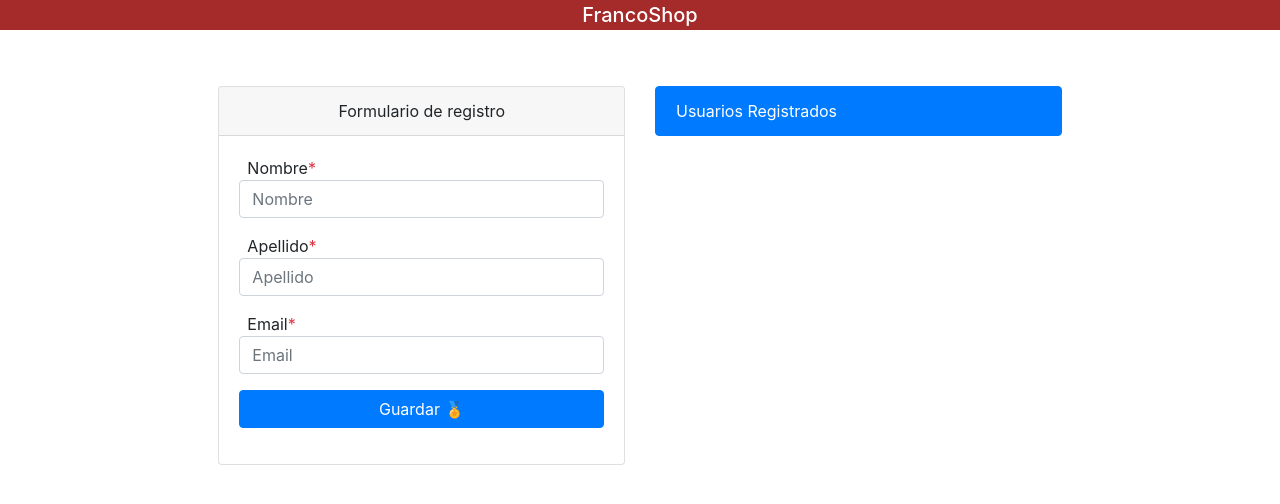
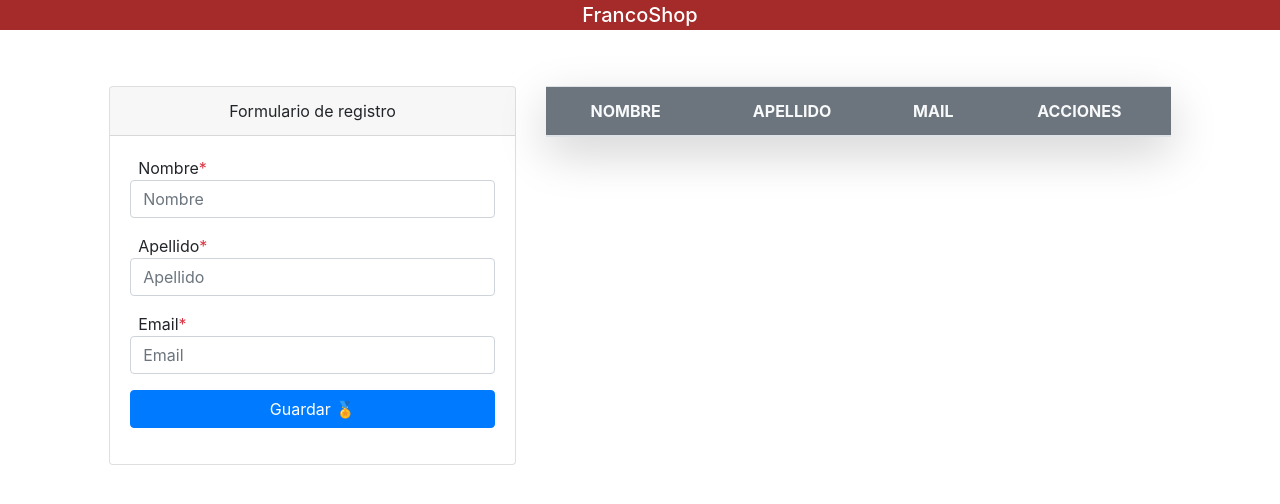
Before and after one commit to pmNiko/form-react, a React (Create React App) app: page / in a window 1280 px wide. Shown: the top 504 px of the page. Built offline with nearby package versions, Linux system fonts and the light colour scheme.

Commit message:
Add style list

```diff
--- a/src/App.js
+++ b/src/App.js
@@ -35,7 +35,7 @@ function App() {
             <Register addUser= {addUser}/>
           </div>
 
-          <div className="col-4">
+          <div className="col-6">
             <List removeUser={removeUser} usuarios={users} />
           </div>
 
--- a/src/components/List.js
+++ b/src/components/List.js
@@ -9,22 +9,40 @@ const List = ({usuarios, removeUser}) => {
 
     return (
         <>
-            <ul className="list-group" key={usuarios.length}>
-                <li className="list-group-item active">
-                    Usuarios Registrados
-                </li>
+            <table key={usuarios.length}
+                className="table table-striped shadow-lg ">
+                <thead className="text-light text-center bg-secondary">
+                    <tr>
+                    <th scope="col">NOMBRE</th>
+                    <th scope="col">APELLIDO</th>
+                    <th scope="col">MAIL</th>
+                    <th scope="col">ACCIONES</th>
+                    </tr>
+                </thead>
+                <tbody >
                     {usuarios.map(({nombre,apellido,mail,id}) => (
-                    <li key={id} className="list-group-item d-flex justify-content-between align-items-center">
-                        {nombre } {apellido} {mail}
-                        <button className="btn btn-danger"
+                        <tr key={id} className="text-center">
+                            <th scope="row">{nombre }</th>
+                            <td>{apellido}</td>
+                            <td>{mail}</td>
+                            <td>
+                                <button className="btn btn-danger mr-2"
                                     onClick={(e) => {remove(e, id)}}>
                                     <span role="img" aria-label="trash">
                                         𝗫
                                     </span>
                                 </button>
-                    </li>
+                                <button className="btn btn-warning"
+                                    onClick={(e) => {remove(e, id)}}>
+                                    <span role="img" aria-label="trash">
+                                        ✎
+                                    </span>
+                                </button>
+                            </td>
+                        </tr>
                     ))}
-            </ul>
+                </tbody>
+            </table>
         </>
     );
 }
```
Lines whose indentation alone changed are shown as unchanged.
